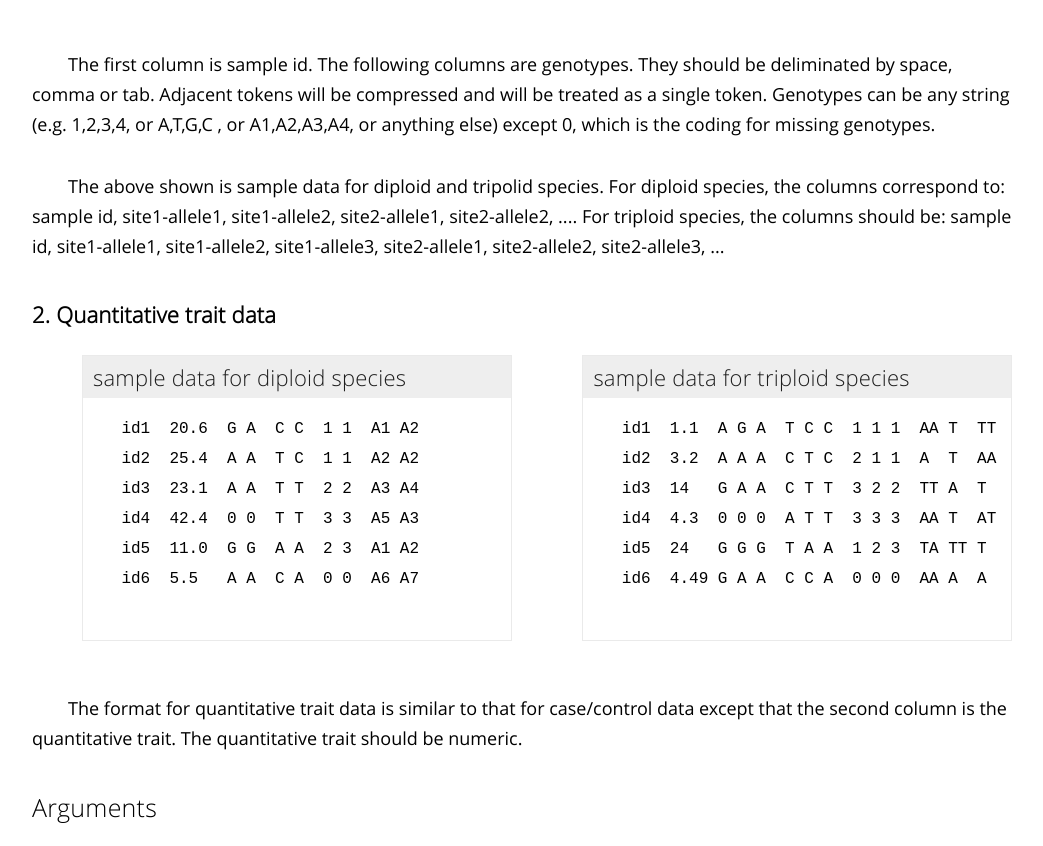
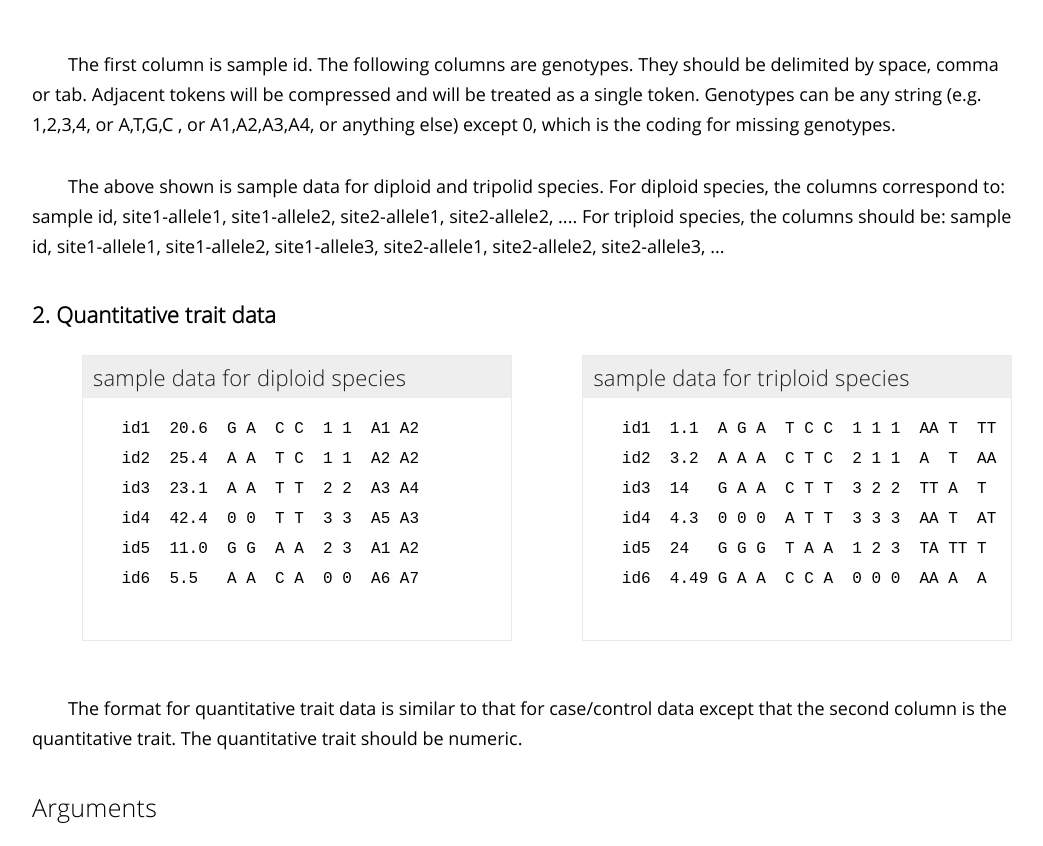
Before and after one commit to celaoforever/SHEsisPlus, a website: page SHEsisWebServer/public/Help.html in a window 1280 px wide. Shown: the part 2032-2878 px from the top of the page, without its empty margins (118-1161 px from the left). Drawn offline with Linux system fonts and the light colour scheme.

Commit message:
Fix typo

```diff
--- a/SHEsisWebServer/public/Help.html
+++ b/SHEsisWebServer/public/Help.html
@@ -170,7 +170,7 @@ SHEsisPlus supports all of the modern browers, including Chrome, Firefox, Safari
 
 <br>
 <div style="text-indent:2em">
-The first column is sample id. The following columns are genotypes. They should be deliminated by space, comma or tab. Adjacent tokens will be compressed and will be treated as a single token. Genotypes can be any string (e.g. 1,2,3,4, or A,T,G,C , or A1,A2,A3,A4, or anything else) except 0, which is the coding for missing genotypes.
+The first column is sample id. The following columns are genotypes. They should be delimited by space, comma or tab. Adjacent tokens will be compressed and will be treated as a single token. Genotypes can be any string (e.g. 1,2,3,4, or A,T,G,C , or A1,A2,A3,A4, or anything else) except 0, which is the coding for missing genotypes.
 </div>
 <br>
 <div style="text-indent:2em">
```
